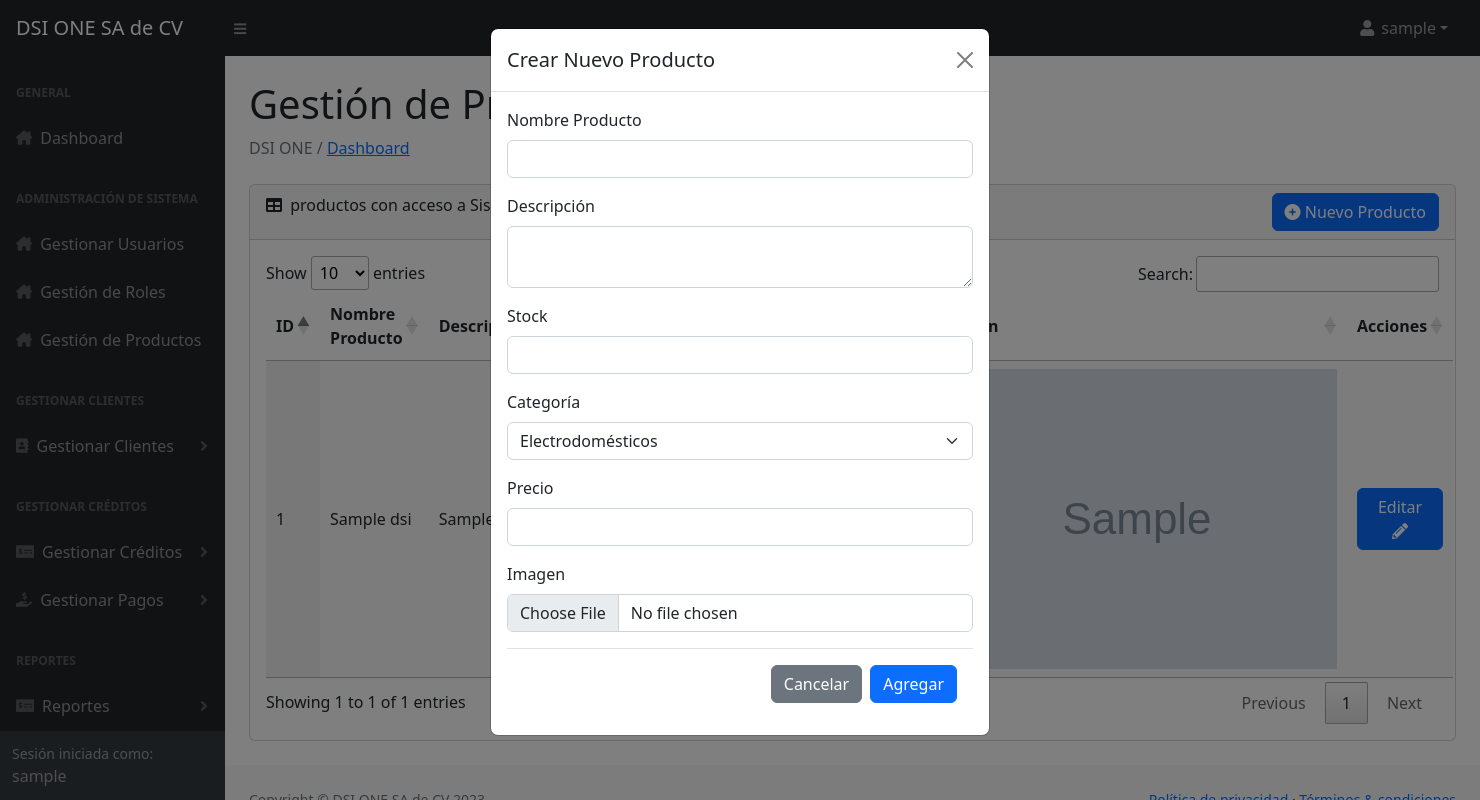
After one commit to ElEmperadorSv/DSI-2-PROYECTO, a PHP site: page /tcpdf/Vista/gestion_productos.php in a window 1480 px wide, after a click on "Nuevo Producto". The commit adds this page. Run offline with PHP 8.4, Linux system fonts and the light colour scheme; the visitor is signed in with stand-in values (Sample User, id 1); tables that the repository leaves empty hold one stand-in row (values such as "Sample post"); grey boxes marked "Sample" are stand-in pictures; some libraries are stand-ins or nearby versions.

Commit message:
Modulo Gestion De Productos

```diff
--- a/Modelo/o_menu.php
+++ b/Modelo/o_menu.php
@@ -48,6 +48,13 @@
                     <a class="nav-link" href="../Vista/admin_roles.php">
                         <div class="sb-nav-link-icon"><i class="fas fa-home-lg"></i></div>
                         Gestión de Roles
+                    </a>
+
+                    <!-- Gestionar Productos -->
+
+                    <a class="nav-link" href="../Vista/gestion_productos.php">
+                        <div class="sb-nav-link-icon"><i class="fas fa-home-lg"></i></div>
+                        Gestión de Productos
                     </a>
                     <!------------------------------------------- Administración de Sistema ------------------------------------------->
 
--- /dev/null
+++ b/Vista/gestion_productos.php
@@ -0,0 +1,423 @@
+<!--Controlador de Inicio de Sesión-->
+<?php include '../Controlador/sesion.php';
+
+// Función para validar los campos requeridos
+function validarCampos($campos)
+{
+    foreach ($campos as $campo) {
+        if (empty($_POST[$campo])) {
+            return false;
+        }
+    }
+    return true;
+}
+
+// Verificar si se ha enviado el formulario de agregar un nuevo producto
+if ($_SERVER['REQUEST_METHOD'] === 'POST' && isset($_POST['submitGuardar'])) {
+    // Verificar si todos los campos requeridos se han llenado
+    $camposRequeridos = array('nombre_pd', 'descripcion_pd', 'stock_pd', 'categoria_pd', 'precio_pd', 'estado_pd');
+    if (validarCampos($camposRequeridos)) {
+        // Obtener los datos del producto desde el formulario
+        $nombreProducto = $_POST['nombre_pd'];
+        $descripcionProducto = $_POST['descripcion_pd'];
+        $stockProducto = $_POST['stock_pd'];
+        $categoriaProducto = $_POST['categoria_pd'];
+        $precioProducto = $_POST['precio_pd'];
+        $estadoProducto = $_POST['estado_pd'];
+
+        // Definir una variable para almacenar la URL de la imagen
+        $imagenDestino = '';
+
+        // Procesar la imagen si se proporciona
+        if (!empty($_FILES['imagen']['name'])) {
+            $imagenTmp = $_FILES['imagen']['tmp_name'];
+            $imagenNombre = $_FILES['imagen']['name'];
+            $imagenDestino = __DIR__ . '/../Complementos/Imagenes/' . $imagenNombre;
+
+            if (move_uploaded_file($imagenTmp, $imagenDestino)) {
+                // La imagen se movió correctamente, se almacenará la URL de la imagen en la base de datos
+            } else {
+                // Error al mover la nueva imagen
+                echo "Error al mover la nueva imagen.";
+                exit();
+            }
+        }
+
+        // Consulta de inserción para productos
+        $query = "INSERT INTO productos_dsi (nombre_pd, descripcion_pd, stock_pd, categoria_pd, precio_pd, estado_pd, imagen) VALUES (?, ?, ?, ?, ?, ?, ?)";
+
+        // Preparar la consulta
+        $stmt = $conn->prepare($query);
+
+        // Verificar si la preparación de la consulta fue exitosa
+        if ($stmt) {
+            // Vincular los parámetros de la consulta, incluyendo la URL de la imagen si se proporciona
+            if (!empty($imagenDestino)) {
+                $stmt->bind_param("ssssssss", $nombreProducto, $descripcionProducto, $stockProducto, $categoriaProducto, $precioProducto, $estadoProducto, $imagenDestino);
+            } else {
+                $stmt->bind_param("sssssss", $nombreProducto, $descripcionProducto, $stockProducto, $categoriaProducto, $precioProducto, $estadoProducto, $imagenDestino);
+            }
+
+            // Ejecutar la consulta
+            $stmt->execute();
+
+            // Verificar si la inserción fue exitosa
+            if ($stmt->affected_rows > 0) {
+                // La inserción fue exitosa, realizar las acciones adicionales necesarias
+                // ...
+
+                // Redireccionar al producto a la página de gestión
+                header("Location: ../Vista/gestion_productos.php");
+                exit();
+            } else {
+                // Ocurrió un error al insertar el registro
+                echo "Error al insertar el registro en la base de datos.";
+            }
+
+            // Cerrar la declaración
+            $stmt->close();
+        } else {
+            // Ocurrió un error al preparar la consulta
+            echo "Error al preparar la consulta.";
+        }
+
+        // Cerrar la conexión
+        $conn->close();
+    }
+}
+
+
+// Verificar si se ha enviado el formulario de actualizar producto
+if ($_SERVER['REQUEST_METHOD'] === 'POST' && isset($_POST['submitActualizar'])) {
+    // Verificar si todos los campos requeridos se han llenado
+    $camposRequeridos = array('nombre_pd', 'descripcion_pd', 'stock_pd', 'categoria_pd', 'precio_pd', 'estado_pd');
+    if (validarCampos($camposRequeridos)) {
+        // Obtener el ID del producto a actualizar desde el formulario
+        $id = $_POST['id_pd'];
+
+        // Obtener los datos actualizados del producto desde el formulario
+        $nombreProducto = $_POST['nombre_pd'];
+        $descripcionProducto = $_POST['descripcion_pd'];
+        $stockProducto = $_POST['stock_pd'];
+        $categoriaProducto = $_POST['categoria_pd'];
+        $precioProducto = $_POST['precio_pd'];
+        $estadoProducto = $_POST['estado_pd'];
+
+        // Consulta de actualización para productos
+        if (!empty($_FILES['imagen']['name'])) {
+            // Si se proporciona una nueva imagen, procesarla y actualizar la URL de la imagen
+            $imagenTmp = $_FILES['imagen']['tmp_name'];
+            $imagenNombre = $_FILES['imagen']['name'];
+            $imagenDestino = __DIR__ . '/../Complementos/Imagenes/' . $imagenNombre;
+
+            if (move_uploaded_file($imagenTmp, $imagenDestino)) {
+                $query = "UPDATE productos_dsi SET nombre_pd = ?, descripcion_pd = ?, stock_pd = ?, categoria_pd = ?, precio_pd = ?, estado_pd = ?, imagen = ? WHERE id_pd = ?";
+            } else {
+                // Error al mover la nueva imagen
+                echo "Error al mover la nueva imagen.";
+                exit();
+            }
+        } else {
+            // Si no se proporciona una nueva imagen, actualizar sin cambiar la imagen
+            $query = "UPDATE productos_dsi SET nombre_pd = ?, descripcion_pd = ?, stock_pd = ?, categoria_pd = ?, precio_pd = ?, estado_pd = ? WHERE id_pd = ?";
+        }
+
+        // Preparar la consulta
+        $stmt = $conn->prepare($query);
+
+        // Verificar si la preparación de la consulta fue exitosa
+        if ($stmt) {
+            if (!empty($_FILES['imagen']['name'])) {
+                // Si se proporciona una nueva imagen, vincular la URL de la imagen al último parámetro
+                $stmt->bind_param("sssssssi", $nombreProducto, $descripcionProducto, $stockProducto, $categoriaProducto, $precioProducto, $estadoProducto, $imagenDestino, $id);
+            } else {
+                // Si no se proporciona una nueva imagen, vincular los parámetros sin la URL de la imagen
+                $stmt->bind_param("ssssssi", $nombreProducto, $descripcionProducto, $stockProducto, $categoriaProducto, $precioProducto, $estadoProducto, $id);
+            }
+
+            // Ejecutar la consulta
+            $stmt->execute();
+
+            // Verificar si la actualización fue exitosa
+            if ($stmt->affected_rows > 0) {
+                // La actualización fue exitosa, realizar las acciones adicionales necesarias
+                // ...
+
+                // Redireccionar al producto a la página de gestión
+                header("Location: ../Vista/gestion_productos.php");
+                exit();
+            } else {
+                // Ocurrió un error al actualizar el registro
+                echo "Error al actualizar el registro en la base de datos.";
+            }
+
+            // Cerrar la declaración
+            $stmt->close();
+        } else {
+            // Ocurrió un error al preparar la consulta
+            echo "Error al preparar la consulta.";
+        }
+
+        // Cerrar la conexión
+        $conn->close();
+    }
+}
+
+
+?>
+
+<head>
+    <title>Gestión Productos</title>
+    <?php include '../Modelo/o_head.php'; ?>
+</head>
+
+<body class="sb-nav-fixed">
+    <?php include '../Modelo/o_menu.php'; ?>
+
+    <div id="layoutSidenav_content">
+        <main>
+            <div class="container-fluid px-4">
+                <h1 class="mt-4">Gestión de Productos</h1>
+                <ol class="breadcrumb mb-4">
+                    <li class="breadcrumb-item active"> DSI ONE / <a href="../Vista/home.php"> Dashboard </a></li>
+                </ol>
+
+                <!-- Inicio de la Funcionalidad de la Vista-->
+
+                <div class="card mb-4">
+                    <div class="card-header">
+                        <i class="fas fa-table me-1"></i>
+                     productos con acceso a Sistema
+                        <div style="float: right;">
+                            <button class="btn btn-primary" data-bs-toggle="modal" data-bs-target="#addProductoModal"><i class="fa-solid fa-circle-plus"></i> Nuevo Producto</button>
+                        </div>
+                    </div>
+
+                    <div class="card-body">
+                        <table id="datatablesSimple" class="display">
+                            <thead>
+                                <tr>
+                                    <th>ID</th>
+                                    <th>Nombre Producto</th>
+                                    <th>Descripción</th>
+                                    <th>Stock</th>
+                                    <th>Categoría</th>
+                                    <th>Precio</th>
+                                    <th>Estado</th>
+                                    <th>Imagen</th>
+                                    <th>Acciones</th>
+                                </tr>
+                            </thead>
+                            <tbody>
+                                <?php
+                                $query = "SELECT * FROM productos_dsi";
+                                $result = $conn->query($query);
+
+                                // Verificar si se encontraron resultados
+                                if ($result->num_rows > 0) {
+                                    // Iterar sobre los resultados y generar las filas de la tabla
+                                    while ($row = $result->fetch_assoc()) {
+                                        echo "<tr>";
+                                        echo "<td>" . $row['id_pd'] . "</td>";
+                                        echo "<td>" . $row['nombre_pd'] . "</td>";
+                                        echo "<td>" . $row['descripcion_pd'] . "</td>";
+                                        echo "<td>" . $row['stock_pd'] . "</td>";
+                                        echo "<td>" . $row['categoria_pd'] . "</td>";
+                                        echo "<td>" . $row['precio_pd'] . "</td>";
+                                        echo "<td>" . $row['estado_pd'] . "</td>";
+                                        echo '<td><img src="' . $row['imagen'] . '" alt="Imagen del producto"></td>';
+                                        echo '<td>
+                                                <button class="btn btn-primary" onclick="cargarDatosProducto(' . $row['id_pd'] . ')" data-bs-toggle="modal" data-bs-target="#editProductoModal">Editar <i class="fas fa-pencil-alt" style="color: white;"></i></button>
+                                            </td>';
+                                        echo "</tr>";
+                                    }
+                                } else {
+                                    echo "<tr><td colspan='9'>No se encontraron registros en la tabla productos.</td></tr>";
+                                }
+
+                                // Cerrar la conexión
+                                $conn->close();
+                                ?>
+                            </tbody>
+                        </table>
+                    </div>
+                </div>
+
+                <!-- Termina la Funcionalidad de la Vista-->
+            </div>
+        </main>
+
+        <?php include '../Modelo/o_scrips_generales.php'; ?>
+
+        <!------------------------ Modal: Crear Nuevo Producto ------------------------>
+        <div class="modal fade" id="addProductoModal" tabindex="-1" aria-labelledby="addProductoModal" aria-hidden="true">
+            <div class="modal-dialog">
+                <div class="modal-content">
+                    <div class="modal-header">
+                        <h5 class="modal-title" id="addProductoModal">Crear Nuevo Producto</h5>
+                        <button type="button" class="btn-close" data-bs-dismiss="modal" aria-label="Close"></button>
+                    </div>
+                    <div class="modal-body">
+                        <form method="POST" action="<?php echo htmlspecialchars($_SERVER["PHP_SELF"]); ?>" enctype="multipart/form-data">
+                            <div class="mb-3">
+                                <label for="nombre_pd" class="form-label">Nombre Producto</label>
+                                <input type="text" class="form-control" id="nombre_pd" name="nombre_pd" required>
+                            </div>
+
+                            <div class="mb-3">
+                                <label for="descripcion_pd" class="form-label">Descripción</label>
+                                <textarea class="form-control" id="descripcion_pd" name="descripcion_pd" required></textarea>
+                            </div>
+
+                            <div class="mb-3">
+                                <label for="stock_pd" class="form-label">Stock</label>
+                                <input type="number" class="form-control" id="stock_pd" name="stock_pd" required>
+                            </div>
+
+                            <div class="mb-3">
+                                <label for="categoria_pd" class="form-label">Categoría</label>
+                                <select class="form-select" id="categoria_pd" name="categoria_pd" required>
+                                    <option value="Electrodomésticos">Electrodomésticos</option>
+                                    <option value="Electrónica">Electrónica</option>
+                                    <option value="Ropa y Moda">Ropa y Moda</option>
+                                    <option value="Hogar y Jardín">Hogar</option>
+                                    <option value="Muebles">Muebles</option>
+                                </select>
+                            </div>
+
+                            <div class="mb-3">
+                                <label for="precio_pd" class="form-label">Precio</label>
+                                <input type="number" class="form-control" id="precio_pd" name="precio_pd" required>
+                            </div>
+
+                            <div class="mb-3">
+                                <label for="imagen" class="form-label">Imagen</label>
+                                <input type="file" class="form-control" id="imagen" name="imagen" required>
+                            </div>
+
+                            <div class="modal-footer">
+                                <button type="button" class="btn btn-secondary" data-bs-dismiss="modal">Cancelar</button>
+                                <button type="submit" class="btn btn-primary" name="submitGuardar">Agregar</button>
+                            </div>
+                        </form>
+
+                    </div>
+                </div>
+            </div>
+        </div>
+        <!------------------------ Modal: Crear Nuevo producto ------------------------>
+
+        <!------------------------ Modal: Editar Información de Producto ------------------------>
+        <div class="modal fade" id="editProductoModal" tabindex="-1" aria-labelledby="editProductoModal" aria-hidden="true">
+            <div class="modal-dialog">
+                <div class="modal-content">
+                    <div class="modal-header">
+                        <h5 class="modal-title" id="editProductoModal">Editar la información del Producto</h5>
+                        <button type="button" class="btn-close" data-bs-dismiss="modal" aria-label="Close"></button>
+                    </div>
+
+                    <div class="modal-body">
+                    <form method="POST" action="<?php echo htmlspecialchars($_SERVER["PHP_SELF"]); ?>" enctype="multipart/form-data">
+                        <input type="hidden" id="id_pd" name="id_pd">
+
+                        <div class="mb-3">
+                            <label for="nombre_pd" class="form-label">Nombre Producto</label>
+                            <input type="text" class="form-control" id="nombre_pd" name="nombre_pd" required>
+                        </div>
+
+                        <div class="mb-3">
+                            <label for="descripcion_pd" class="form-label">Descripción</label>
+                            <textarea class="form-control" id="descripcion_pd" name="descripcion_pd" required></textarea>
+                        </div>
+
+                        <div class="mb-3">
+                            <label for="stock_pd" class="form-label">Stock</label>
+                            <input type="number" class="form-control" id="stock_pd" name="stock_pd" required>
+                        </div>
+
+                        <div class="mb-3">
+                            <label for="categoria_pd" class="form-label">Categoría</label>
+                            <select class="form-select" id="categoria_pd" name="categoria_pd" required>
+                                <option value="Electrodomésticos">Electrodomésticos</option>
+                                <option value="Electrónica">Electrónica</option>
+                                <option value="Ropa y Moda">Ropa y Moda</option>
+                                <option value="Hogar y Jardín">Hogar</option>
+                                <option value="Muebles">Muebles</option>
+                            </select>
+                        </div>
+
+                        <div class="mb-3">
+                            <label for="precio_pd" class="form-label">Precio</label>
+                            <input type="number" class="form-control" id="precio_pd" name="precio_pd" required>
+                        </div>
+
+                        <div class="mb-3">
+                            <label for="estado_pd" class="form-label">Estado</label>
+                            <select class="form-select" id="estado_pd" name="estado_pd" required>
+                            </select>
+                        </div>
+
+                        <div class="mb-3">
+                            <label for="imagen" class="form-label">Imagen</label>
+                            <input type="file" class="form-control" id="imagen" name="imagen">
+                        </div>
+
+                        <div class="modal-footer">
+                            <button type="button" class="btn btn-secondary" data-bs-dismiss="modal">Cancelar</button>
+                            <input type="submit" class="btn btn-primary" name="submitActualizar" value="Guardar Cambios">
+                        </div>
+                    </form>
+
+                    </div>
+                </div>
+            </div>
+        </div>
+        <!------------------------ Modal: Editar Información de Producto ------------------------>
+
+        <script>
+            function cargarDatosProducto(id_pd) {
+                $.ajax({
+                    url: '../Controlador/datos_producto.php',
+                    method: 'POST',
+                    data: {
+                        id_pd: id_pd
+                    },
+                    success: function(response) {
+                        // Parsear la respuesta JSON
+                        var producto = JSON.parse(response);
+
+                        $('#editProductoModal #id_pd').val(producto.id_pd);
+                        $('#editProductoModal #nombre_pd').val(producto.nombre_pd);
+                        $('#editProductoModal #descripcion_pd').val(producto.descripcion_pd);
+                        $('#editProductoModal #stock_pd').val(producto.stock_pd);
+                        $('#editProductoModal #categoria_pd').val(producto.categoria_pd);
+                        $('#editProductoModal #precio_pd').val(producto.precio_pd);
+
+
+                        // Cargar los valores posibles de estado en el combo box
+                        var selectEstado = $('#editProductoModal #estado_pd');
+                        selectEstado.empty(); // Limpiar opciones existentes
+
+                        // Definir los estados disponibles
+                        var estadosDisponibles = ["ACTIVO", "INACTIVO"];
+
+                        // Iterar sobre los estados y agregarlos al combo box
+                        for (var i = 0; i < estadosDisponibles.length; i++) {
+                            var estado = estadosDisponibles[i];
+                            var selected = (estado === producto.estado_pd) ? 'selected' : '';
+                            selectEstado.append('<option value="' + estado + '" ' + selected + '>' + estado + '</option>');
+                        }
+
+                    },
+                    error: function(xhr, status, error) {
+                        console.log(error);
+                    }
+                });
+
+            }
+        </script>
+
+
+</body>
+
+</html>
```
Also changed, not shown: Controlador/datos_producto.php (added, +20 -0 lines).
